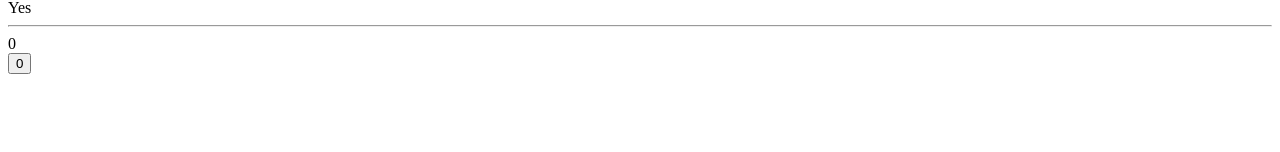
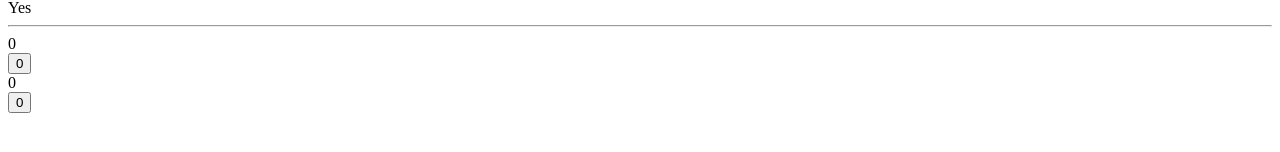
Before and after one commit to chanonbuu/HelloComponent, a Vue app: page / in a window 1280 px wide. Shown: the part 256-408 px from the top of the page. Built offline with nearby package versions, Linux system fonts and the light colour scheme.

Commit message:
ReactivityReactive

```diff
--- a/src/components/ReactivityFundamentals.vue
+++ b/src/components/ReactivityFundamentals.vue
@@ -1,10 +1,19 @@
 <template>
   <div>{{ count }}</div>
   <button @click="increment">{{ count }}</button>
+
+  <div>{{ state.count }}</div>
+  <button @click="increment1">{{ state.count }}</button>
 </template>
 
 <script setup>
-import { ref } from 'vue'
+import { ref, reactive } from 'vue'
+const state = reactive({
+  count: 0,
+})
+function increment1() {
+  state.count++
+}
 const count = ref(0)
 function increment() {
   count.value++
```
